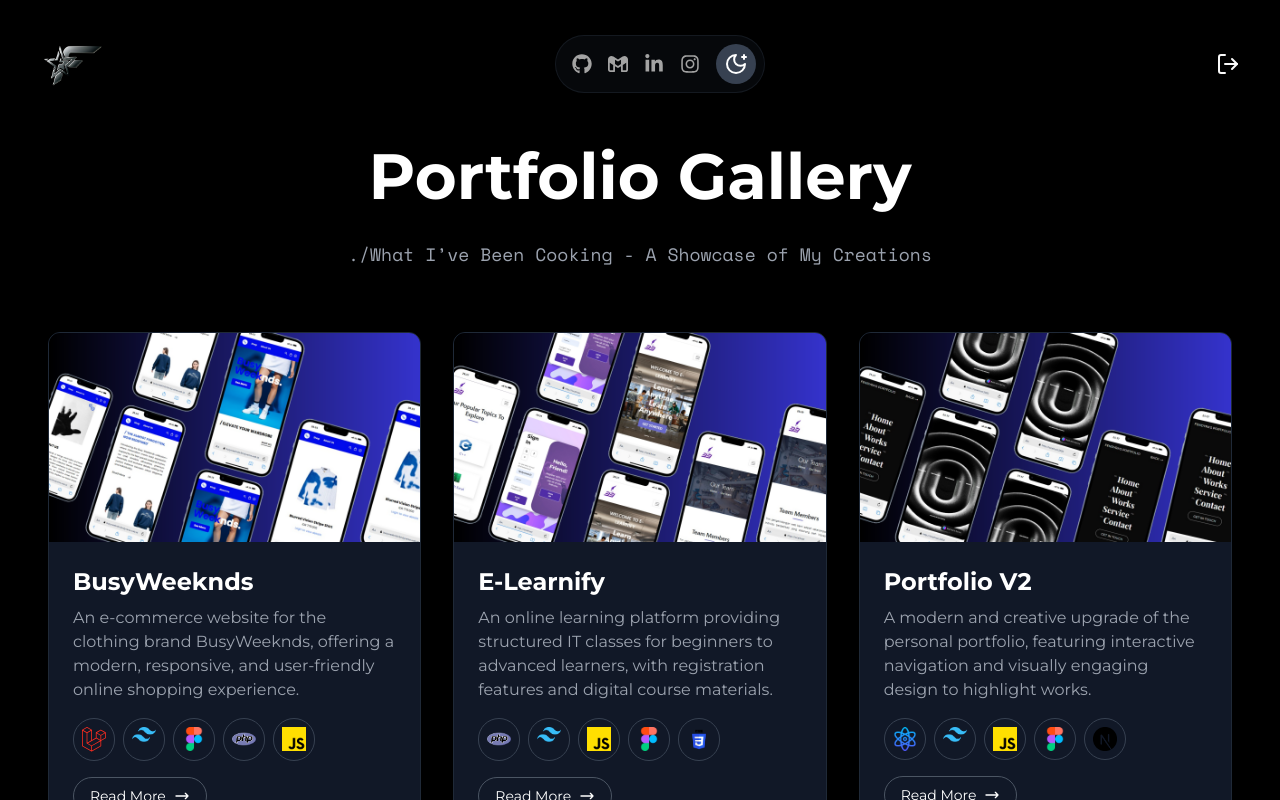
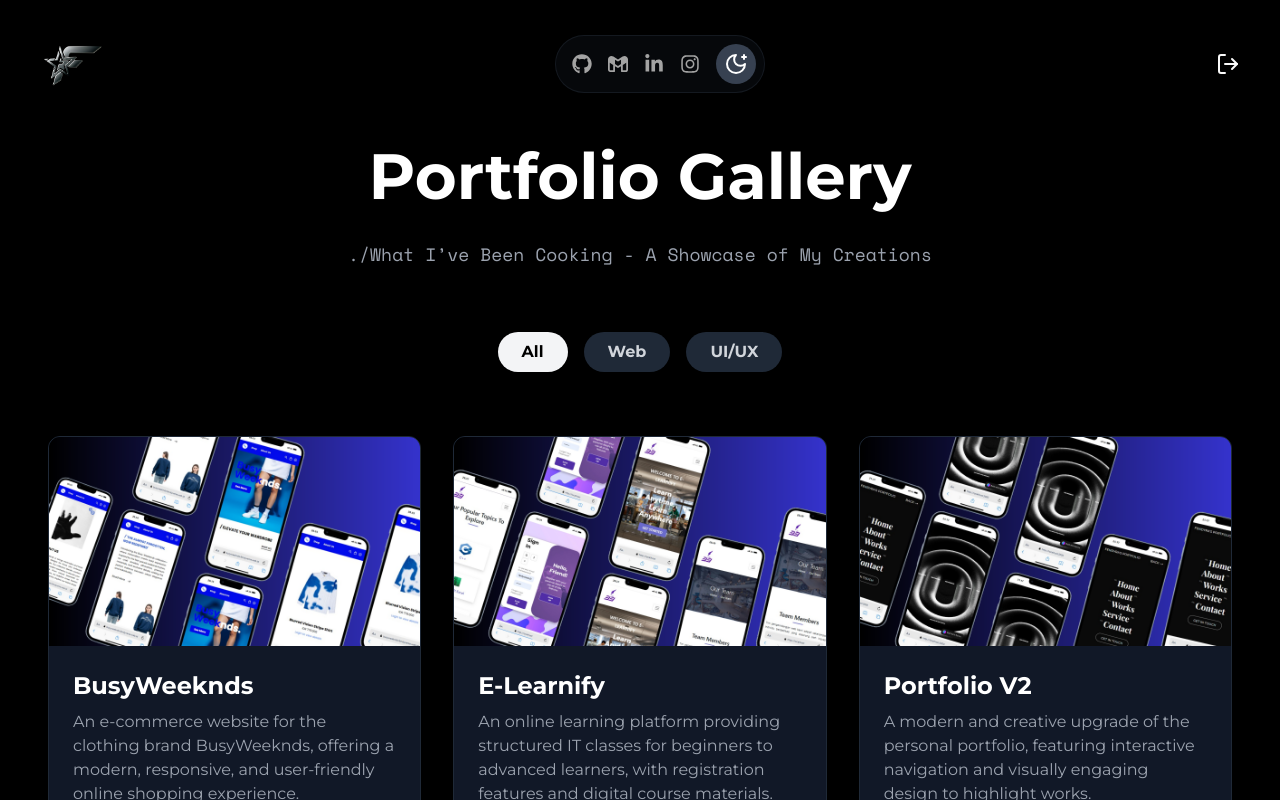
Before and after one commit to Fendyra/my-portfolio, a Next.js app: page /works in a window 1280 px wide. Shown: the top 800 px of the page. Built offline with nearby package versions, Linux system fonts and the light colour scheme.

Commit message:
Update Filter Project

```diff
--- a/src/app/component/about.jsx
+++ b/src/app/component/about.jsx
@@ -189,7 +189,7 @@ const About = forwardRef((props, ref) => {
                 <p
                   className={`${plusJakartaSans.className} text-base leading-relaxed max-w-prose text-gray-700 dark:text-gray-300 text-justify`}
                 >
-                  Creative developer blending UI design with frontend code to
+                  Creative developer blending UI design with cretivity code to
                   craft modern, user-friendly digital experiences.
                 </p>
               </motion.div>
--- a/src/app/component/home.jsx
+++ b/src/app/component/home.jsx
@@ -65,8 +65,8 @@ function Home() {
     return () => clearTimeout(timeoutId);
   }, []);
 
-  const marqueeText1 = "Design Dreamer - Frontend Survivor - Web Developer ";
-  const marqueeText2 = "Code Artist - UI Enthusiast - Creative Coder ";
+  const marqueeText1 = "Code Artist - Frontend Survivor - Web Developer ";
+  const marqueeText2 = "Fullstack Developer - UI Enthusiast - Creative Coder ";
 
   const numberOfClones = 3;
 
--- a/src/app/works/page.jsx
+++ b/src/app/works/page.jsx
@@ -1,6 +1,6 @@
 "use client";
 
-import React from "react";
+import React, {useState} from "react";
 import { motion } from "framer-motion";
 import Image from "next/image";
 import Link from "next/link";
@@ -13,12 +13,13 @@ const montserrat = Montserrat({ subsets: ["latin"], weight: ["400", "700"] });
 const spaceMono = Space_Mono({ subsets: ["latin"], weight: ["400"] });
 
 // Data Proyek
-const projects = [
+const AllProjects = [
   {
     id: 1,
     title: "BusyWeeknds",
     description:
       "An e-commerce website for the clothing brand BusyWeeknds, offering a modern, responsive, and user-friendly online shopping experience.",
+    category: "Web",
     image: "/assets/busyweeknds.png",
     link: "https://busyweeknds.fendyverse.web.id/",
     github: "https://github.com/Fendyra/Busyweeknds",
@@ -35,6 +36,7 @@ const projects = [
     title: "E-Learnify",
     description:
       "An online learning platform providing structured IT classes for beginners to advanced learners, with registration features and digital course materials.",
+    category: "Web",
     image: "/assets/elearnify.png",
     link: "",
     github: "https://github.com/Fendyra/Elearnify",
@@ -51,6 +53,7 @@ const projects = [
     title: "Portfolio V2",
     description:
       "A modern and creative upgrade of the personal portfolio, featuring interactive navigation and visually engaging design to highlight works.",
+    category: "Web",
     image: "/assets/portfolio-2025.png",
     link: "#",
     github: "https://github.com/Fendyra/my-portfolio",
@@ -67,6 +70,7 @@ const projects = [
     title: "Volcanoria",
     description:
       "An informative website presenting real-time data and visual distribution of volcanoes across Indonesia, with educational content.",
+    category: "Web",
     image: "/assets/volcanoria.png",
     link: "",
     github: "https://github.com/Fendyra/volcanoria",
@@ -81,6 +85,7 @@ const projects = [
     title: "Portfolio V1",
     description:
       "The first version of a personal portfolio showcasing identity, projects, and web development skills in a clean and professional layout.",
+    category: "Web",
     image: "/assets/portfolio-V1.png",
     link: "https://portfolio-fendyra-b7txyrpxv-fendyras-projects.vercel.app/",
     github: "https://github.com/Fendyra/portfolio-v2",
@@ -97,6 +102,7 @@ const projects = [
     title: "Printhub",
     description:
       "Designed a seamless print-ordering experience from upload to pickup, all in a few intuitive clicks. Built with the team, for real-world workflows.",
+    category: "UI/UX",
     image: "/assets/printhub.png",
     link: "",
     github:
@@ -108,6 +114,7 @@ const projects = [
     title: "BusyWeeknds Design",
     description:
       "A comprehensive UI/UX design for the BusyWeeknds e-commerce platform, focusing on user experience and visual appeal.",
+    category: "UI/UX",
     image: "/assets/busyweeknds_design.png",
     link: "",
     github:
@@ -117,6 +124,26 @@ const projects = [
 ];
 
 const WorksPage = () => {
+  // Tambahan: useState untuk mengelola kategori yang dipilih. Defaultnya 'All'.
+  const [filterCategory, setFilterCategory] = useState("All");
+
+  // Tambahan: Fungsi untuk mengubah kategori saat tombol diklik.
+  const handleFilter = (category) => {
+    setFilterCategory(category);
+  };
+
+  // Filter proyek berdasarkan kategori yang dipilih
+  const filteredProjects =
+    filterCategory === "All"
+    ? AllProjects
+    : AllProjects.filter((project) => project.category === filterCategory);
+
+  const filterButtons = [
+    { name: "All", category: "All" },
+    { name: "Web", category: "Web" },
+    { name: "UI/UX", category: "UI/UX" },
+  ];
+
   const containerVariants = {
     hidden: { opacity: 0 },
     visible: {
@@ -178,13 +205,34 @@ const WorksPage = () => {
           </p>
         </motion.header>
 
+      <motion.div
+          className="flex justify-center gap-4 mb-16"
+          initial={{ opacity: 0, y: -20 }}
+          animate={{ opacity: 1, y: 0 }}
+          transition={{ duration: 0.5, delay: 0.2 }}
+        >
+          {filterButtons.map((button) => (
+            <button
+              key={button.category}
+              onClick={() => handleFilter(button.category)}
+              className={`px-6 py-2 rounded-full font-semibold transition-colors duration-300 ${
+                filterCategory === button.category
+                  ? "bg-black text-white dark:bg-gray-100 dark:text-black shadow-md"
+                  : "bg-gray-200 text-gray-700 dark:bg-gray-800 dark:text-gray-300 hover:bg-gray-300 dark:hover:bg-gray-700"
+              }`}
+            >
+              {button.name}
+            </button>
+          ))}
+        </motion.div>
+
         <motion.div
           className="grid grid-cols-1 md:grid-cols-2 lg:grid-cols-3 gap-8"
           variants={containerVariants}
           initial="hidden"
           animate="visible"
         >
-          {projects.map((project) => (
+          {filteredProjects.map((project) => (
             <motion.div
               key={project.id}
               className="relative group overflow-hidden rounded-xl border border-gray-200 dark:border-gray-800 shadow-lg hover:shadow-2xl transition-all duration-300 transform hover:-translate-y-2 bg-gray-50 dark:bg-gray-900"
```
